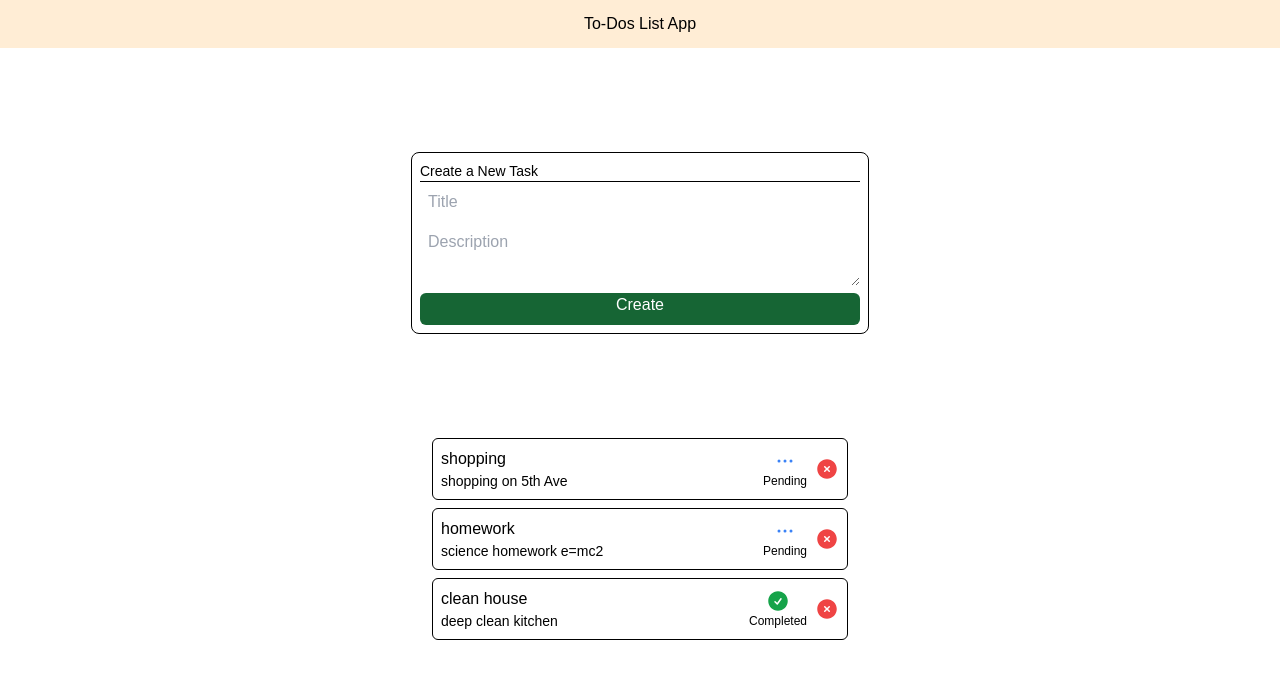
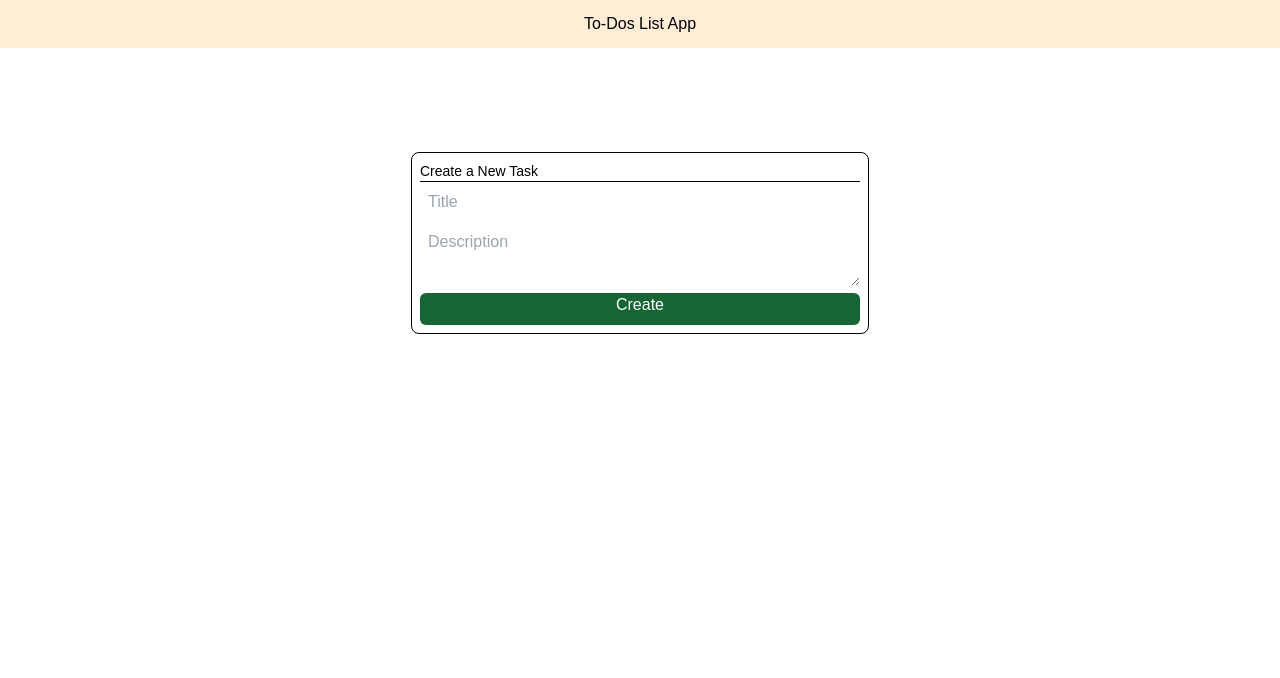
Before and after one commit to bibhorsharma7/todo-webapp, a Next.js app: page / in a window 1280 px wide. Shown: the top 678 px of the page. Built offline with nearby package versions, Linux system fonts and the light colour scheme.

Commit message:
add: data persistency

```diff
--- a/app/components/addTask.tsx
+++ b/app/components/addTask.tsx
@@ -1,20 +1,38 @@
 "use client";
 
-import { useState } from "react";
+import { Dispatch, SetStateAction, useState } from "react";
 import Button from "./button";
+import { TaskList } from "../page";
 
-export default function AddTask() {
+interface AddTaskProps {
+  setTasks: Dispatch<SetStateAction<TaskList[]>>;
+}
+
+export default function AddTask({ setTasks } : AddTaskProps) {
   const [title, setTitle] = useState("");
   const [description, setDescription] = useState("");
 
   const handleAddTask = () => {
     // input validation
-    if (title.length == 0) {
-      alert("Title cannot be empty");
+    if (title.trim().length == 0) {
+      alert("Error: Title cannot be empty");
       return;
     }
 
-    alert(`create clicked\nTitle: ${title}\nDescription: ${description}`);
+    // random id
+    const num = Math.floor(Math.random() * 100)
+
+    const stored = localStorage.getItem('tasks') || ''
+    let tasks: TaskList[] = stored == '' ? [] : (JSON.parse(stored) || [])
+
+    tasks.push({
+      id: num.toString() + title,
+      title: title,
+      status: "pending",
+      description: description,
+    })
+
+    setTasks(tasks)
   };
 
   return (
--- a/app/components/task.tsx
+++ b/app/components/task.tsx
@@ -5,22 +5,25 @@ import {
 } from "@heroicons/react/24/solid";
 
 export interface TaskProps {
-  id: number;
+  id: string;
   title: string;
   description: string;
   status: "pending" | "completed";
   onDelete: () => void;
+  onToggle: () => void;
 }
 
-export default function Task({ title, description, status, onDelete }: TaskProps) {
+export default function Task({ title, description, status, onDelete, onToggle }: TaskProps) {
   return (
     <div className="flex flex-row rounded-md border-black border p-2 m-2 ">
       <div className="flex flex-col flex-1">
         <p className="text-bold text-md">{title}</p>
         <p className="text-sm">{description}</p>
       </div>
-      <div className="flex flex-row items-center space-x-2">
-        <div className="flex flex-col text-xs text-center items-center">
+      <div className="flex flex-row align-text-bottom space-x-2">
+        <div
+          onClick={onToggle}
+          className="flex flex-col text-xs text-center items-center">
           {status == "pending" ? (
             <>
               <EllipsisHorizontalIcon className="size-6 text-blue-500" />
--- a/app/page.tsx
+++ b/app/page.tsx
@@ -1,11 +1,11 @@
 "use client";
 
-import { useState } from "react";
+import { useEffect, useState } from "react";
 import AddTask from "./components/addTask";
 import Task from "./components/task";
 
-interface TaskList {
-  id: number;
+export interface TaskList {
+  id: string;
   title: string;
   description: string;
   status: "pending" | "completed";
@@ -13,19 +13,23 @@ interface TaskList {
 
 
 export default function Home() {
-  const taskList: TaskList[] = [
-    { id: 0, title: "shopping", status: "pending", description: "shopping on 5th Ave" },
-    { id: 1, title: "homework", status: "pending", description: "science homework e=mc2" },
-    { id: 2, title: "clean house", status: "completed", description: "deep clean kitchen" },
-  ];
+  // get from local storage
+  const stored = localStorage.getItem("tasks") || ''
+  let taskList: TaskList[] = [];
+  if (stored && stored !== '') {
+    taskList = JSON.parse(stored) || []
+  }
 
   const [tasks, setTasks] = useState(taskList);
 
+  useEffect(() => {
+    localStorage.setItem('tasks', JSON.stringify(tasks))
+  }, [tasks])
 
   return (
     <div className="flex flex-1 flex-col items-center pt-20">
       <div className="flex flex-row p-2 m-2">
-        <AddTask />
+        <AddTask setTasks={setTasks} />
       </div>
       <div className="m-8 p-10 w-2/5">
         {tasks.map((task) => {
@@ -40,6 +44,19 @@ export default function Home() {
                 const ntasks = tasks.filter(t => t.id !== task.id)
                 setTasks(ntasks)
               }}
+              onToggle={() => {
+                const ntasks = tasks.map(t => {
+                  if (t.id == task.id) {
+                    if (task.status == "completed") {
+                      t.status = "pending"
+                    } else {
+                      t.status = "completed"
+                    }
+                  }
+                  return t
+                })
+                setTasks(ntasks)
+              }}
             />
           );
         })}
```
